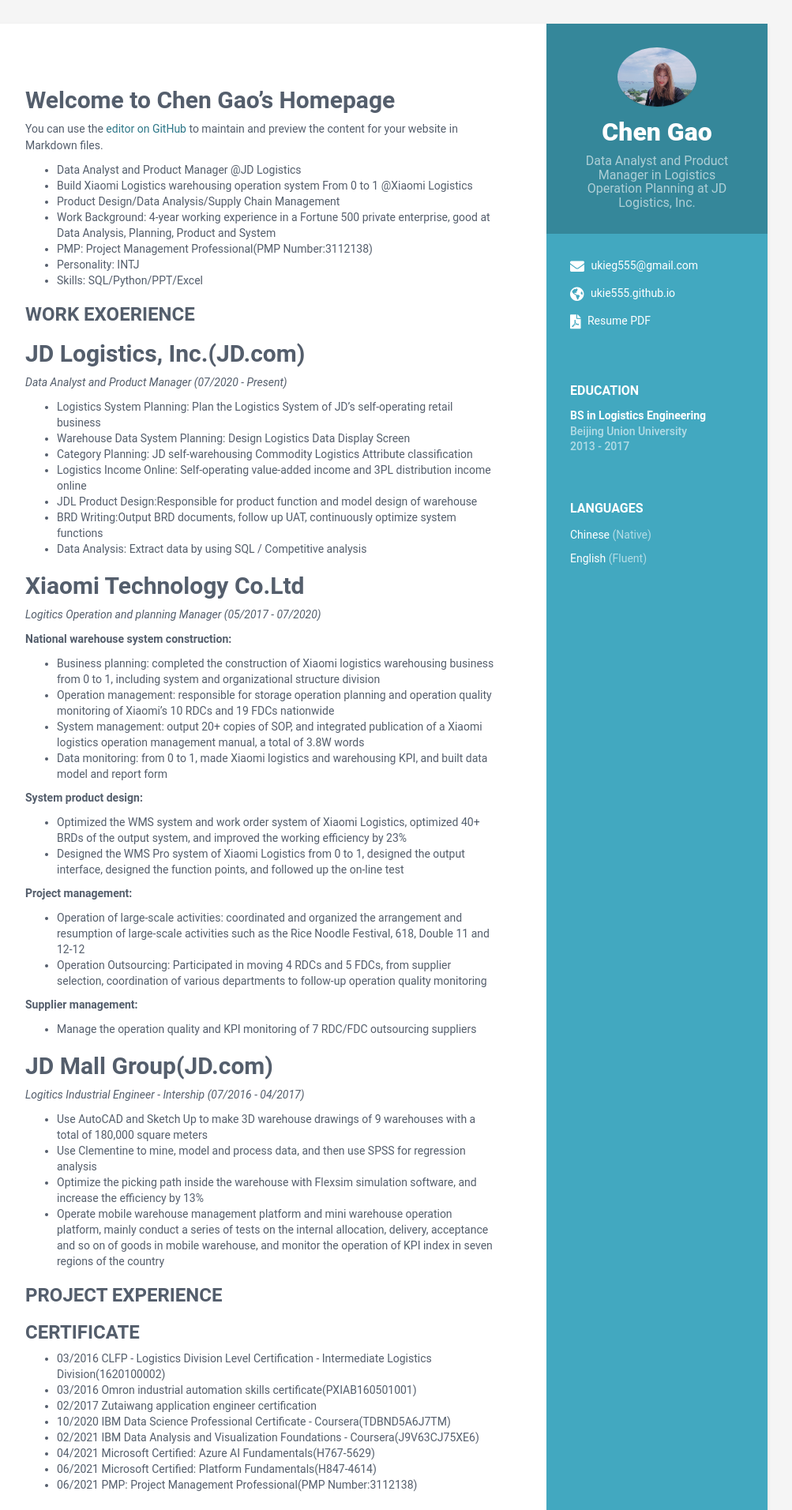
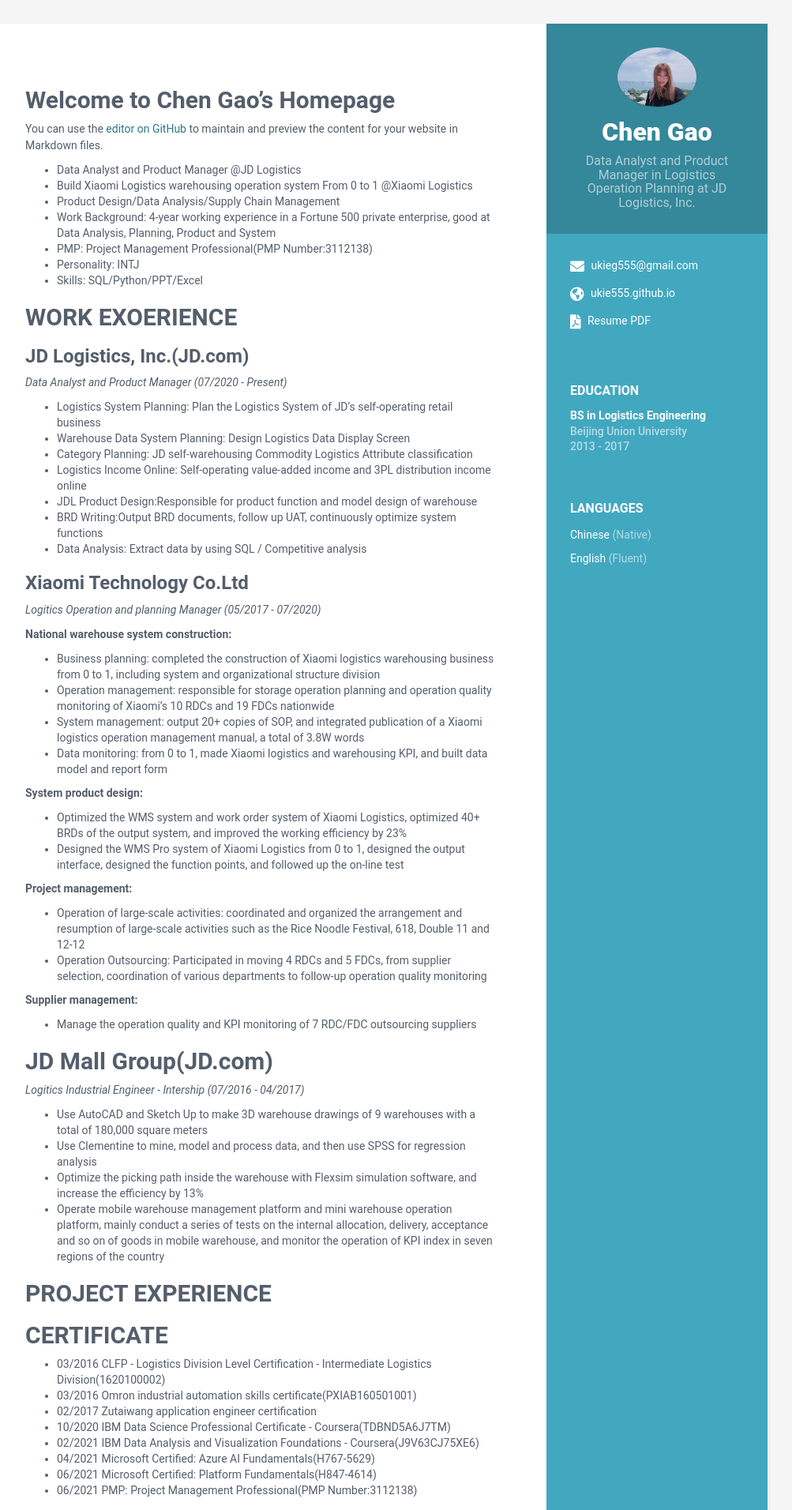
Before and after one commit to Ukie555/ukie555.github.io, a Jekyll site: the page built from index.md, in a window 1280 px wide. Shown: the top 1912 px of the page at 79% size, without its empty margins (168-1171 px from the left). Built offline with Jekyll 4.4.1, drawn with Linux system fonts in a browser that asks for light colours; our own code applies the rules of GitHub Pages for plain Markdown files.

```diff
--- a/index.md
+++ b/index.md
@@ -10,9 +10,9 @@ You can use the [editor on GitHub](https://github.com/Ukie555/ukie555.github.io/
 - Personality: INTJ
 - Skills: SQL/Python/PPT/Excel
 
-### WORK EXOERIENCE
+## WORK EXOERIENCE
 
-## JD Logistics, Inc.(JD.com)
+### JD Logistics, Inc.(JD.com)
 _Data Analyst and Product Manager (07/2020 - Present)_
 
 - Logistics System Planning: Plan the Logistics System of JD's self-operating retail business
@@ -23,7 +23,7 @@ _Data Analyst and Product Manager (07/2020 - Present)_
 - BRD Writing:Output BRD documents, follow up UAT, continuously optimize system functions
 - Data Analysis: Extract data by using SQL / Competitive analysis
 
-## Xiaomi Technology Co.Ltd
+### Xiaomi Technology Co.Ltd
 _Logitics Operation and planning Manager (05/2017 - 07/2020)_
 
 **National warehouse system construction:**
@@ -52,12 +52,12 @@ _Logitics Industrial Engineer - Intership (07/2016 - 04/2017)_
 - Operate mobile warehouse management platform and mini warehouse operation platform, mainly conduct a series of tests on the internal allocation, delivery, acceptance and so on of goods in mobile warehouse, and monitor the operation of KPI index in seven regions of the country
 
 
-### PROJECT EXPERIENCE
+## PROJECT EXPERIENCE
 
 
 
 
-### CERTIFICATE
+## CERTIFICATE
 
 - 03/2016  CLFP - Logistics Division Level Certification - Intermediate Logistics Division(1620100002)
 - 03/2016  Omron industrial automation skills certificate(PXIAB160501001)
@@ -68,7 +68,7 @@ _Logitics Industrial Engineer - Intership (07/2016 - 04/2017)_
 - 06/2021  Microsoft Certified: Platform Fundamentals(H847-4614)
 - 06/2021  PMP: Project Management Professional(PMP Number:3112138)
 
-### PERSONAL SKILLS
+## PERSONAL SKILLS
 
 - Data Analysis: SQL, SPSS
 - Design Software: Auto CAD, Sketch Up, Axure, X-Mind
```
